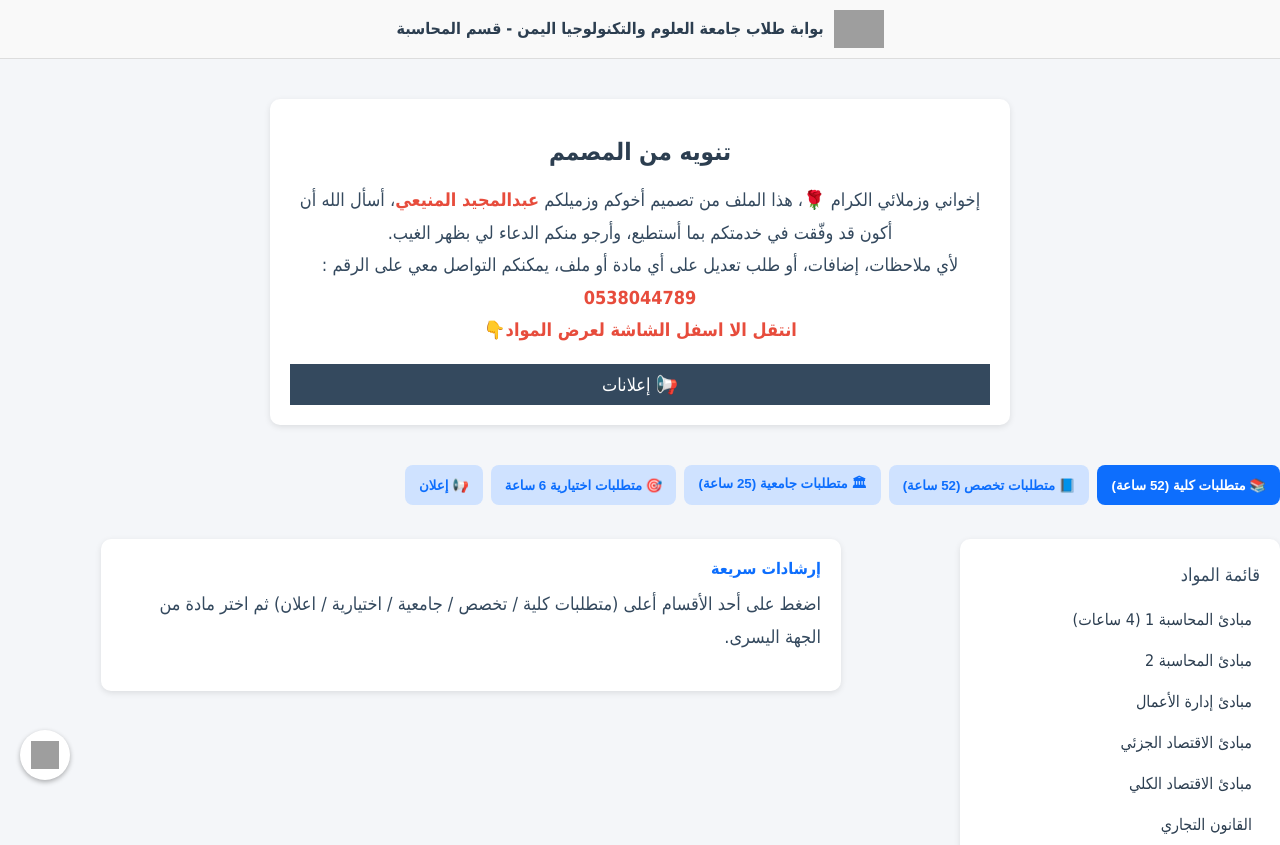
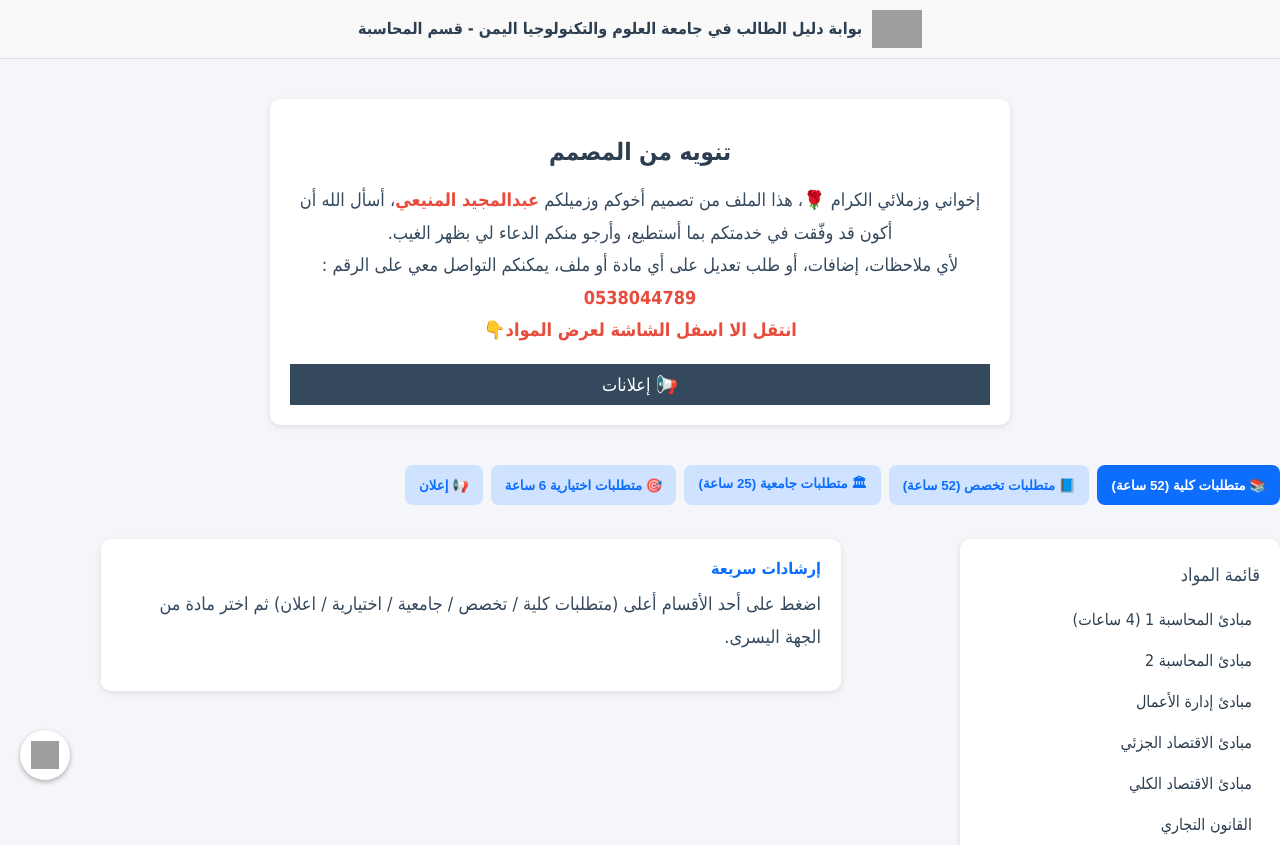
Before and after one commit to abdalmged7129-rgb/accountant, a plain HTML site: page index.html in a window 1280 px wide. Shown: the top 845 px of the page. Drawn offline with Linux system fonts and the light colour scheme; grey boxes are pictures that could not be loaded.

Commit message:
Update index.html

```diff
--- a/index.html
+++ b/index.html
@@ -1,7 +1,7 @@
  <section style="display: flex; align-items: center; justify-content: center; gap: 10px; padding: 10px; background-color: #f9f9f9; border-bottom: 1px solid #ddd;">
   <img src="https://tse1.mm.bing.net/th/id/OIP.d13fS_p3ogsIpTN3B66YPAHaHg?cb=12&w=1010&h=1024&rs=1&pid=ImgDetMain&o=7&rm=3.png"
        alt="شعار الجامعة" style="width:50px; height:auto;">
-  <h1 style="font-size: 16px; margin: 0;">بوابة طلاب جامعة العلوم والتكنولوجيا اليمن - قسم المحاسبة</h1>
+  <h1 style="font-size: 16px; margin: 0;">بوابة دليل الطالب في جامعة العلوم والتكنولوجيا اليمن - قسم المحاسبة</h1>
 </section>
  <!DOCTYPE html>
 <html lang="ar" dir="rtl">
```
